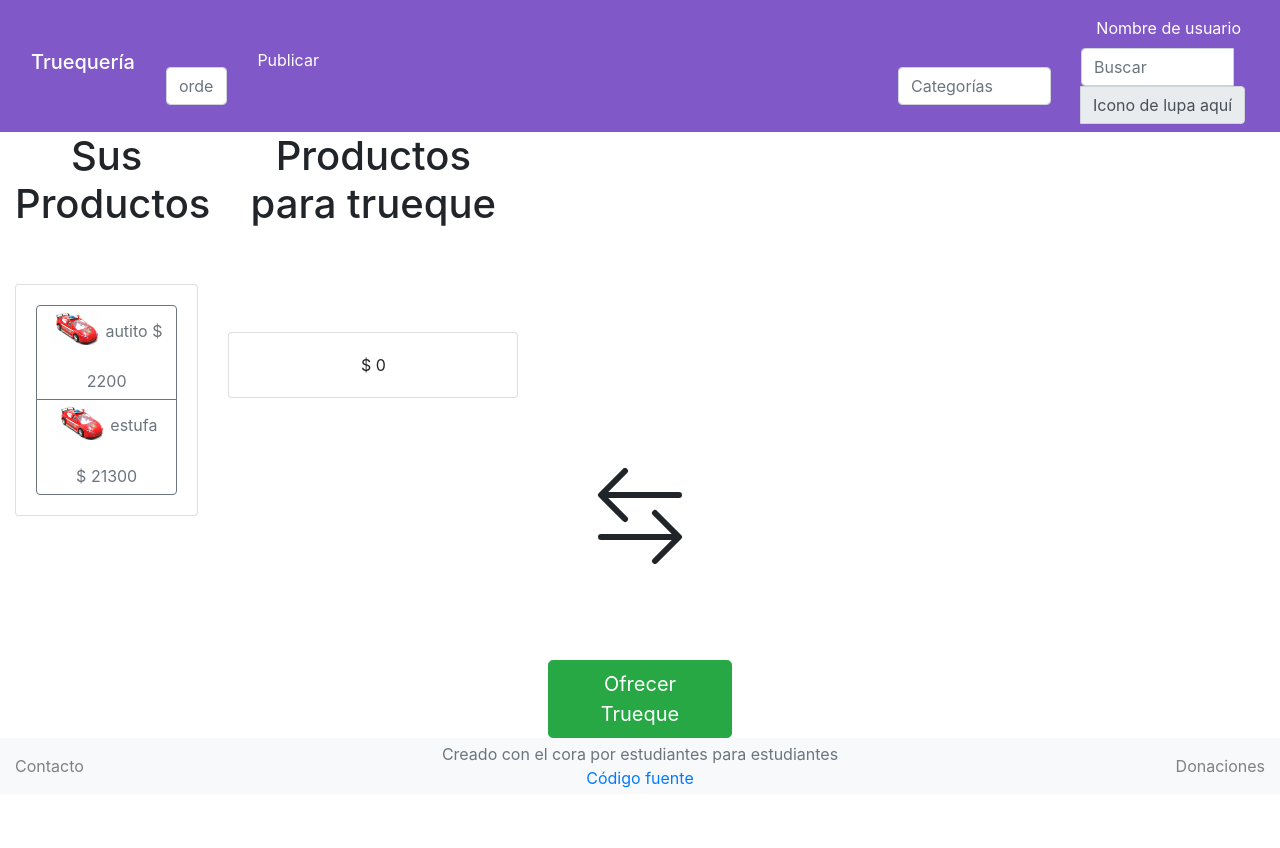
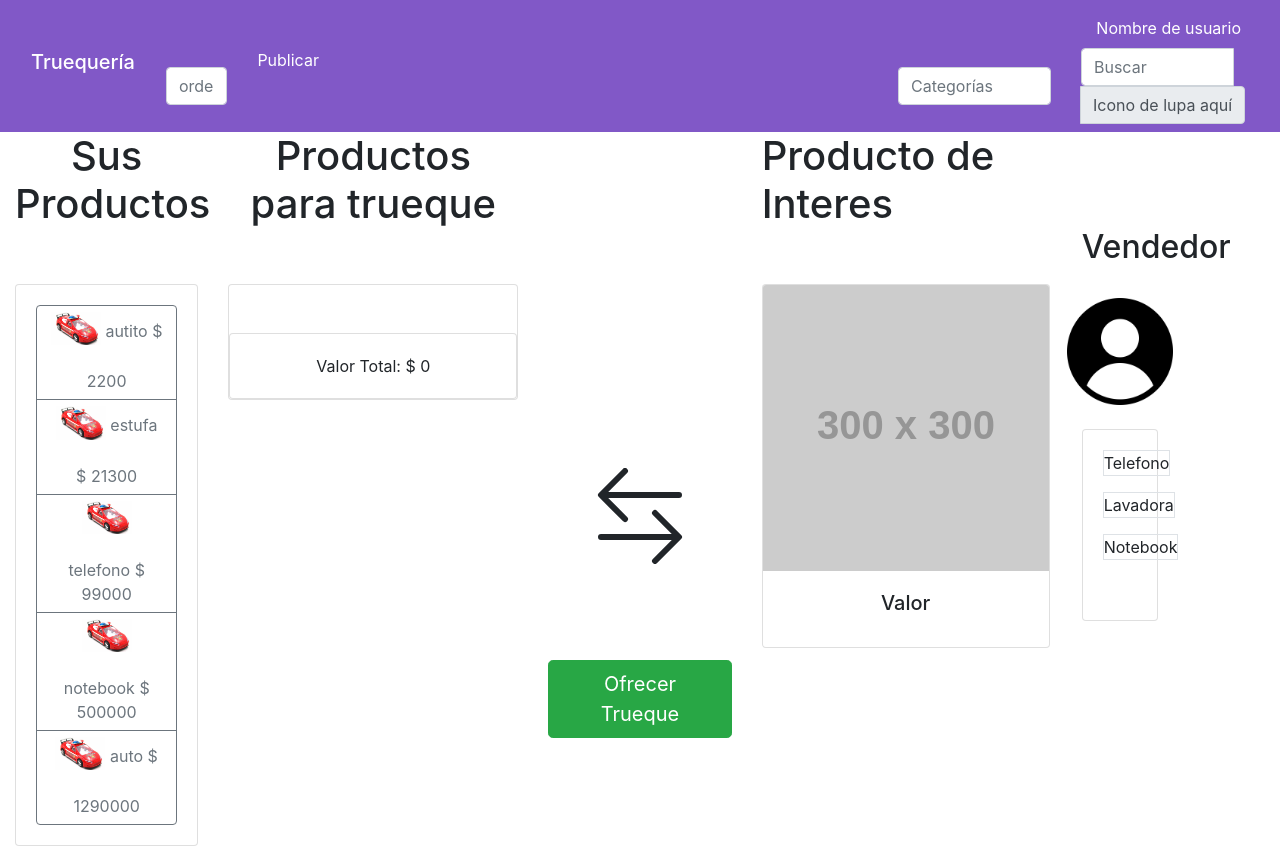
Before and after one commit to crojasmo/ProyectoInterfacesUsuarias, a React (Create React App) app: page /trueque in a window 1280 px wide. Shown: the top 848 px of the page. Before the commit the page ends 800 px from the top, so only its background shows below. Built offline with nearby package versions, Linux system fonts and the light colour scheme.

Commit message:
usuario en trueque

```diff
--- a/src/Components/Trueque.js
+++ b/src/Components/Trueque.js
@@ -2,8 +2,9 @@ import React from 'react';
 import Container from "react-bootstrap/cjs/Container";
 import PropTypes from "prop-types"
 import { withRouter } from "react-router"
-import {Col, FormControl, InputGroup, Row,ButtonGroup,Button,Card,Table,Figure} from "react-bootstrap";
+import {Col, FormControl, InputGroup, Row,ButtonGroup,Button,Card,Table,Figure,Image} from "react-bootstrap";
 import imagen from "./img/auto.jpg"
+import user from "./img/user.png"
 import { X } from 'react-bootstrap-icons';
 import { ArrowLeftRight } from 'react-bootstrap-icons';
 
@@ -17,16 +18,14 @@ class Trueque extends React.Component {
 
     constructor(props) {
         super(props);
+        this.vendedor={"nombre":"Juan Carlos","listaPreferencias":["Telefono","Lavadora","Notebook"]}
         this.state = {
-            tusproductos:[{"nombre":"autito","precio":2200},{"nombre":"estufa","precio":21300}],
+            tusproductos:[{"nombre":"autito","precio":2200},{"nombre":"estufa","precio":21300},{"nombre":"telefono","precio":99000},{"nombre":"notebook"
+            ,"precio":500000},{"nombre":"auto","precio":1290000}],
             productosTrueque:[],
             ValorTrueque:-0
         }
-        /*this.CreateProducto("autito",2200)
-        this.CreateProducto("estufa",21300)
-        this.CreateProducto("telefono",99000)
-        this.CreateProducto("notebook",500000)
-        this.CreateProducto("auto",1290000)*/
+
 
     }
 
@@ -116,6 +115,7 @@ class Trueque extends React.Component {
 
                 <br/>
                 <br/>
+                <Card>
                 {this.state.productosTrueque.map(producto =>
 
                 <Card>
@@ -143,8 +143,8 @@ class Trueque extends React.Component {
                 <br/>
 
                 <br/>
-                <Card body>$        {this.state.ValorTrueque}</Card>
-
+                <Card body>Valor Total: $        {this.state.ValorTrueque}</Card>
+                </Card>
         </Col>
         <Col xs={2}>
             <br/>
@@ -168,10 +168,56 @@ class Trueque extends React.Component {
             <br/>
             <br/>
             <Button variant="success" size="lg"> Ofrecer Trueque</Button>
+
+            <br/>
+            <br/>
+            <br/>
+            <br/>
+            <br/><br/>
+            <br/>
+            <br/>
+            <br/>
+            <br/><br/>
+            <br/>
+
         </Col>
-        <Col xs={4}>
+        <Col xs={2} md={3}>
+            <h1 align="left">
+                Producto de Interes
+            </h1>
+            <br/>
+                <br/>
+        <Card style={{ width: '18rem' }}>
+        <Card.Img variant="top" src="https://via.placeholder.com/300x300" />
+        <Card.Body>
+        <Card.Title>Valor</Card.Title>
 
+        </Card.Body>
+        </Card>
 
+        </Col>
+
+        <Col xs={3} lg={1} md={2} >
+
+        <br/>
+            <br/>
+            <br/><br/>
+            <h2> Vendedor</h2>
+            <br/>
+            <Row className="justify-content-md-center">
+            <Image src={user} fluid/>
+            </Row>
+            <br/>
+            <Card body>
+                {this.vendedor.listaPreferencias.map(preferencia=>
+                    <Table striped bordered>
+                        {preferencia}
+
+                    </Table>
+
+                )}
+                <br/>
+            </Card>
         </Col>
         </Row>
         </Container>
```
Also changed, not shown: src/Components/img/user.png (added), 1 other file (tests, documents, lock files or other folders).
